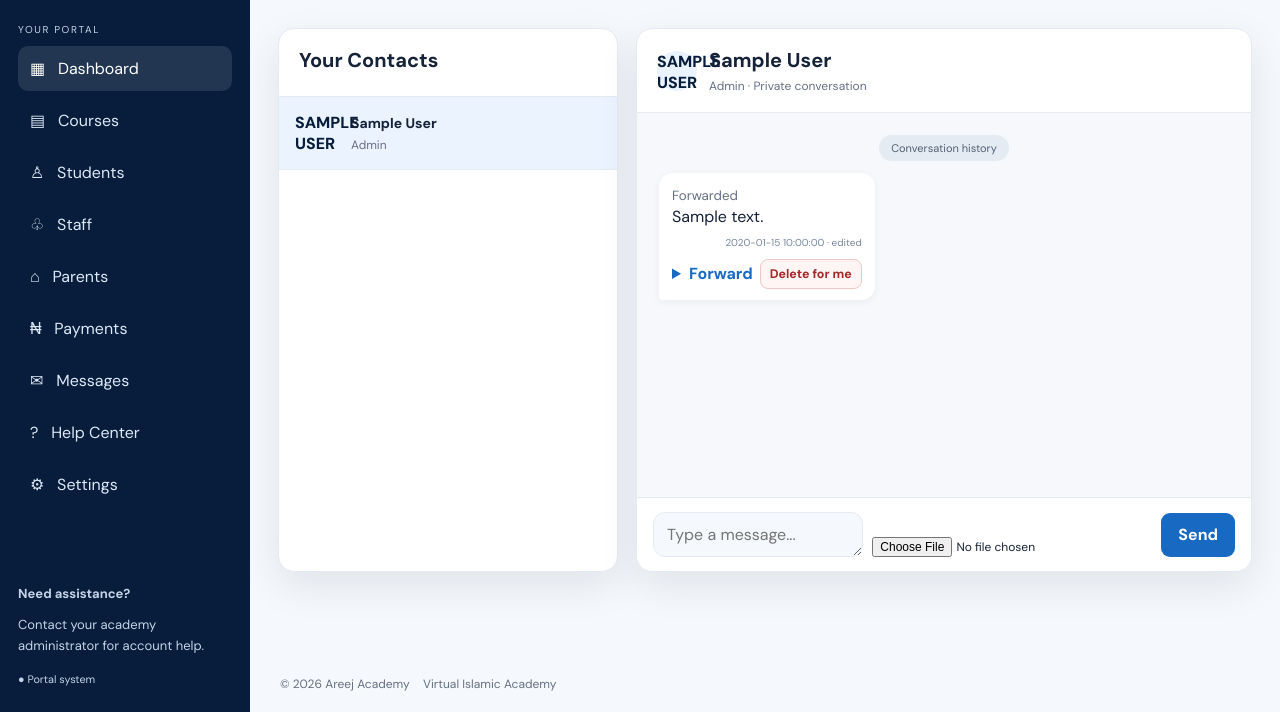
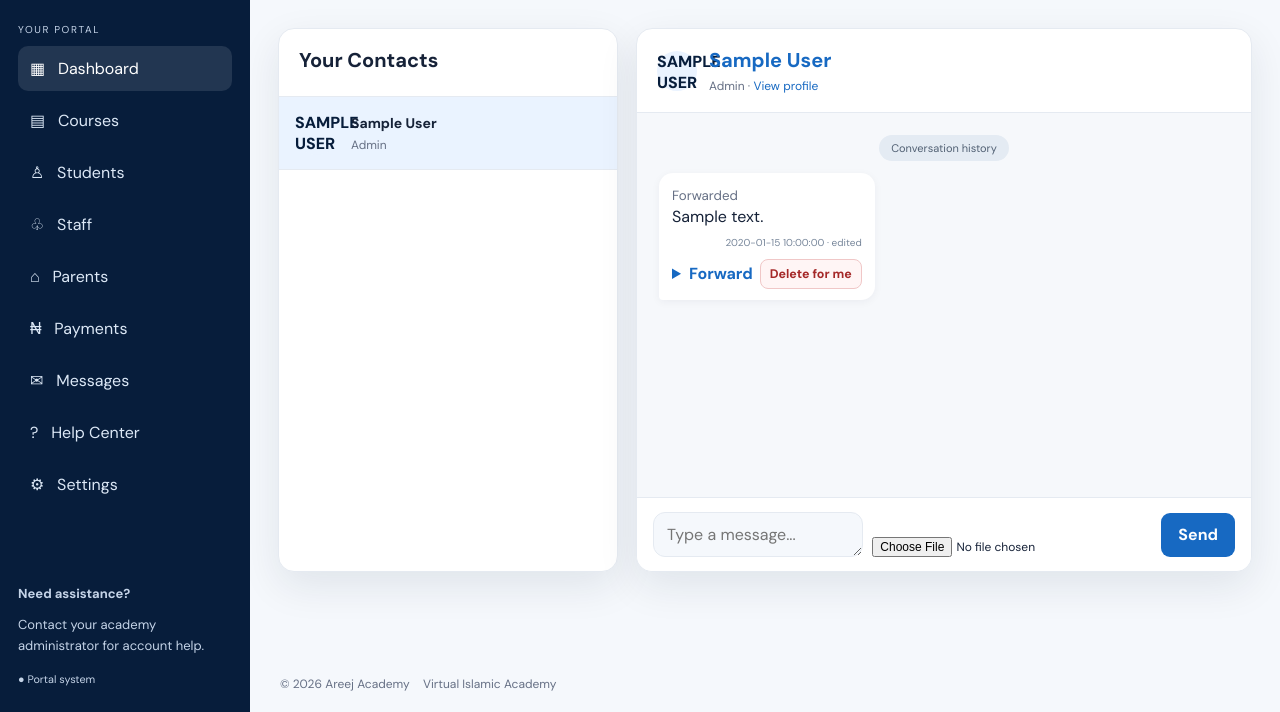
Before and after one commit to fadilu439/areej-virtual-islamic-academy, a Flask app: template templates/conversation.html in a window 1280 px wide. Shown: the part 88-800 px from the top of the page. Run offline with Flask 3, Linux system fonts and the light colour scheme; the template is opened without the code that fills it: most values are stand-ins (such as "Sample title", 1, 10 or a date in 2020).

Commit message:
Link chat header to contact profile

```diff
--- a/templates/conversation.html
+++ b/templates/conversation.html
@@ -15,7 +15,7 @@
   <section class="chat-main-panel">
     <div class="chat-main-head">
       {% if contact.profile_picture %}<img class="chat-avatar avatar-photo" src="{{ url_for('profile_avatar', user_id=contact.id) }}" alt="{{ contact.display_name }}">{% else %}<span class="chat-avatar">{{ contact.display_name[0]|upper }}</span>{% endif %}
-      <div><h2>{{ contact.display_name }}</h2><p>{{ contact.role|title }} · Private conversation</p></div>
+      <div><h2><a href="{{ url_for('public_profile', user_id=contact.id) }}">{{ contact.display_name }}</a></h2><p>{{ contact.role|title }} · <a href="{{ url_for('public_profile', user_id=contact.id) }}">View profile</a></p></div>
       <a class="chat-back" style="margin-left:auto" href="{{ url_for('messages_inbox') }}">All chats</a>
     </div>
     <div class="chat-history" id="chatHistory"><span class="chat-day-label">Conversation history</span>
```
